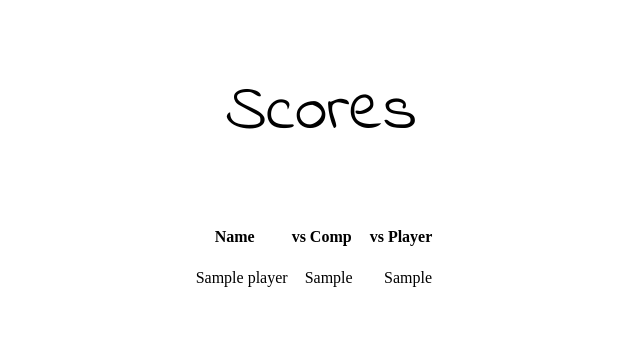
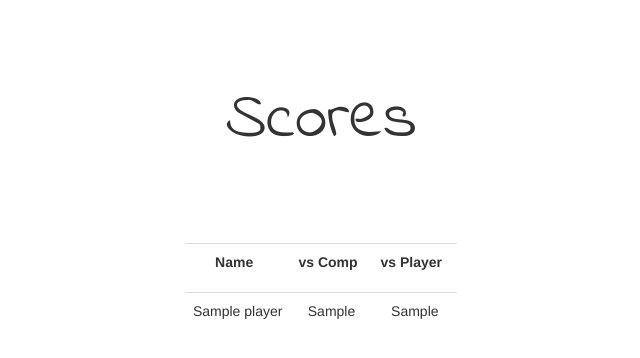
Before and after one commit to zofy/TicTacToe, a Django app: template templates/ttt/scores.html in a window 1280 px wide. Shown: the top 358 px of the page, without its empty margins (319-959 px from the left). Run offline with Django 3.2, Linux system fonts and the light colour scheme; the template is opened without the code that fills it: most values are stand-ins (such as "Sample title", 1, 10 or a date in 2020); some libraries are stand-ins or nearby versions.

Commit message:
boostrap nalahko pridany na tabulku

```diff
--- a/templates/ttt/scores.html
+++ b/templates/ttt/scores.html
@@ -3,13 +3,14 @@
 <head>
     {% load staticfiles %}
     <meta charset="UTF-8">
+    <link rel="stylesheet" href="https://maxcdn.bootstrapcdn.com/bootstrap/3.3.6/css/bootstrap.min.css">
     <link href='https://fonts.googleapis.com/css?family=Indie+Flower' rel='stylesheet' type='text/css'>
     <link rel="stylesheet" href="{% static 'ttt/scores.css' %}">
     <title>Scores</title>
 </head>
 <body>
     <p id="title">Scores</p>
-    <table id="results">
+    <table class='table table-hover' id="results">
         <tr>
             <th>Name</th>
             <th>vs Comp</th>
--- a/ttt/static/ttt/scores.css
+++ b/ttt/static/ttt/scores.css
@@ -1,7 +1,9 @@
 #results{
+    width: auto;
     margin: auto;
 }
 #results th{
+    text-align: center;
     padding-bottom: 20px;
     padding-right: 15px;
 }
@@ -10,6 +12,7 @@
     margin: auto 10px auto 5px;
 }
 #title{
+    margin: 75px;
     text-align: center;
     font-size: 65px;
     font-family: 'Indie Flower', cursive;
```
